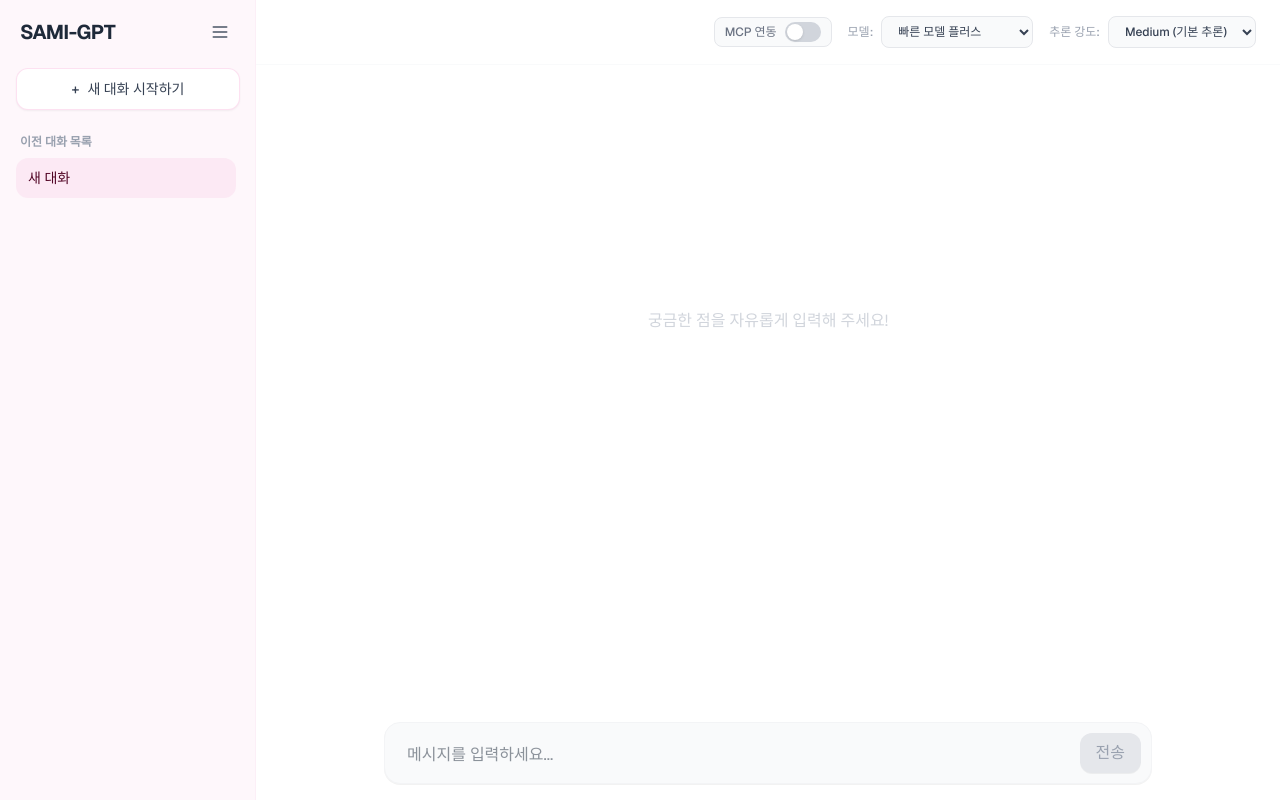
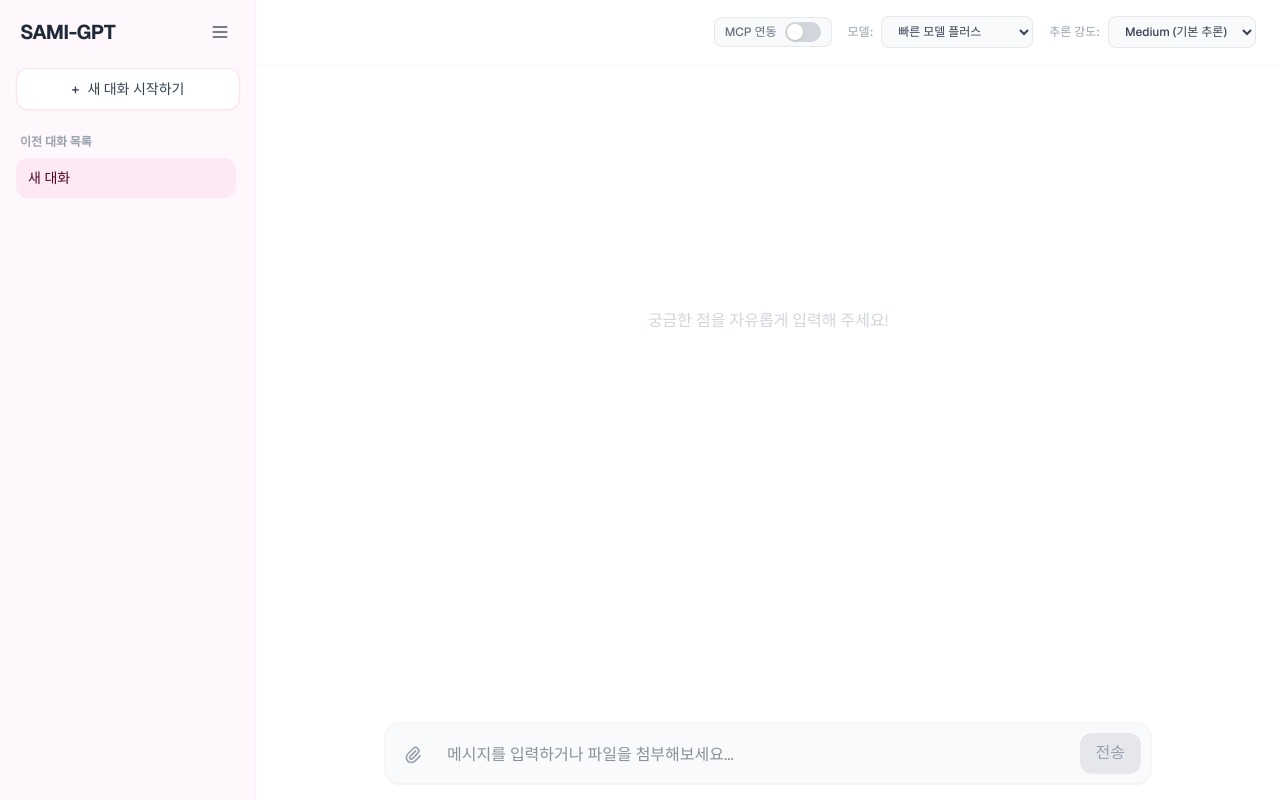
Before and after one commit to hyoryeomii/my_chatbot_sami, a Next.js app: page / in a window 1280 px wide. Built offline with nearby package versions, Linux system fonts and the light colour scheme.

Commit message:
첨부파일 ui 추가

```diff
--- a/app/page.tsx
+++ b/app/page.tsx
@@ -22,9 +22,13 @@ export default function Home() {
   const [input, setInput] = useState('');
   const [reasoningEffort, setReasoningEffort] = useState('medium');
   const [selectedModel, setSelectedModel] = useState('빠른 모델 플러스');
-  const [useMcp, setUseMcp] = useState(false); // 🔌 MCP 연결 토글 상태 (기본값: false)
+  const [useMcp, setUseMcp] = useState(false);
   const [loading, setLoading] = useState(false);
   const [isSidebarOpen, setIsSidebarOpen] = useState(true);
+
+  // 📁 파일 첨부 관련 상태 추가
+  const [selectedFile, setSelectedFile] = useState<{ name: string; content: string } | null>(null);
+  const fileInputRef = useRef<HTMLInputElement>(null);
 
   // 모달 팝업용 상태
   const [activeModalReasoning, setActiveModalReasoning] = useState<string | null>(null);
@@ -69,7 +73,22 @@ export default function Home() {
     );
   };
 
-  // 💬 말풍선 이모지 제거된 제목 설정
+  // 파일 선택 처리 함수
+  const handleFileChange = (e: React.ChangeEvent<HTMLInputElement>) => {
+    const file = e.target.files?.[0];
+    if (!file) return;
+
+    const reader = new FileReader();
+    reader.onload = (event) => {
+      const text = event.target?.result as string;
+      setSelectedFile({
+        name: file.name,
+        content: text,
+      });
+    };
+    reader.readAsText(file);
+  };
+
   const fetchLLMTitle = async (sessionId: string, userPrompt: string) => {
     try {
       const res = await fetch('/api/title', {
@@ -78,10 +97,7 @@ export default function Home() {
         body: JSON.stringify({ message: userPrompt }),
       });
 
-      if (!res.ok) {
-        console.warn('제목 생성 응답 실패:', res.status);
-        return;
-      }
+      if (!res.ok) return;
 
       const data = await res.json();
       if (data.title) {
@@ -114,7 +130,6 @@ export default function Home() {
     setCurrentSessionId(newId);
   };
 
-  // 실시간 추론 텍스트 중 가장 최근 1줄 추출
   const getLatestReasoningStep = (fullReasoning: string = '') => {
     if (!fullReasoning.trim()) return '생각을 정리하고 있습니다...';
 
@@ -129,22 +144,32 @@ export default function Home() {
   };
 
   const sendMessage = async () => {
-    if (!input.trim() || loading) return;
+    if ((!input.trim() && !selectedFile) || loading) return;
 
-    const userMsg: Message = { role: 'user', content: input };
+    // 파일이 첨부되어 있으면 프롬프트 내용 뒤에 붙여줍니다.
+    let fullPrompt = input;
+    let displayContent = input;
+
+    if (selectedFile) {
+      fullPrompt = `${input}\n\n[첨부 파일: ${selectedFile.name}]\n\`\`\`\n${selectedFile.content}\n\`\`\``;
+      displayContent = input ? `${input}\n\n📎 첨부파일: ${selectedFile.name}` : `📎 첨부파일: ${selectedFile.name}`;
+    }
+
+    const userMsg: Message = { role: 'user', content: displayContent };
     const newMessages = [...messages, userMsg];
 
     updateCurrentSessionMessages(newMessages);
 
-    const currentInput = input;
     const isFirstMessage = messages.length === 0;
     const targetSessionId = currentSessionId;
 
     setInput('');
+    setSelectedFile(null); // 전송 후 파일 초기화
+    if (fileInputRef.current) fileInputRef.current.value = '';
     setLoading(true);
 
     if (isFirstMessage) {
-      fetchLLMTitle(targetSessionId, currentInput);
+      fetchLLMTitle(targetSessionId, displayContent);
     }
 
     const assistantIndex = newMessages.length;
@@ -162,10 +187,10 @@ export default function Home() {
         method: 'POST',
         headers: { 'Content-Type': 'application/json' },
         body: JSON.stringify({
-          message: currentInput,
+          message: fullPrompt,
           reasoningEffort,
           model: selectedModel,
-          useMcp, // 🔌 MCP 토글 옵션 전달!
+          useMcp,
         }),
       });
 
@@ -348,7 +373,6 @@ export default function Home() {
           </div>
 
           <div className="flex items-center gap-4">
-            {/* 🔌 MCP 연동 On/Off 토글 버튼 */}
             <div className="flex items-center gap-2 bg-gray-50 border border-gray-200 rounded-lg px-2.5 py-1">
               <span className="text-xs font-medium text-gray-500">MCP 연동</span>
               <button
@@ -417,8 +441,6 @@ export default function Home() {
                     </div>
                   ) : (
                     <div className="flex flex-col items-start pr-4 py-1 w-full gap-3 min-w-0 overflow-hidden">
-
-                      {/* 🤖 생각이 들어갈 카드 */}
                       {(m.reasoning || isGenerating) && (
                         <div className="flex items-start gap-2.5 w-full max-w-full min-w-0">
                           <div className="w-7 h-7 rounded-full bg-purple-100 border border-purple-200 flex items-center justify-center text-purple-600 text-xs shrink-0 mt-0.5">
@@ -448,7 +470,6 @@ export default function Home() {
                         </div>
                       )}
 
-                      {/* 마크다운 답변 본문 */}
                       {m.content && (
                         <div className="text-gray-800 text-base leading-relaxed w-full prose prose-base max-w-none pl-9 min-w-0 overflow-hidden">
                           <ReactMarkdown
@@ -485,9 +506,53 @@ export default function Home() {
           </div>
         </div>
 
-        {/* 하단 입력창 */}
+        {/* 📎 하단 입력창 + 파일 선택 영역 */}
         <div className="p-4 bg-white shrink-0">
-          <div className="max-w-3xl mx-auto flex items-end gap-2 bg-gray-50 rounded-2xl p-2.5 border border-gray-100 focus-within:border-pink-200 focus-within:ring-2 focus-within:ring-pink-50 transition shadow-2xs">
+          <div className="max-w-3xl mx-auto flex flex-col bg-gray-50 rounded-2xl p-2.5 border border-gray-100 focus-within:border-pink-200 focus-within:ring-2 focus-within:ring-pink-50 transition shadow-2xs">
+
+            {/* 선택된 파일 미니 뱃지 표시 */}
+            {selectedFile && (
+              <div className="flex items-center gap-2 mb-2 px-3 py-1 bg-pink-100/70 border border-pink-200 text-pink-900 rounded-lg text-xs w-fit">
+                <span>📎 {selectedFile.name}</span>
+                <button
+                  type="button"
+                  onClick={() => {
+                    setSelectedFile(null);
+                    if (fileInputRef.current) fileInputRef.current.value = '';
+                  }}
+                  className="hover:text-pink-600 font-bold ml-1"
+                >
+                  ✕
+                </button>
+              </div>
+            )}
+
+            <div className="flex items-end gap-2">
+              {/* 숨김 처리된 파일 input */}
+              <input
+                type="file"
+                ref={fileInputRef}
+                onChange={handleFileChange}
+                className="hidden"
+              />
+
+              {/* 클립(📎) 파일 선택 버튼 */}
+              <button
+                type="button"
+                onClick={() => fileInputRef.current?.click()}
+                className="p-2 text-gray-400 hover:text-pink-500 hover:bg-pink-50 rounded-xl transition shrink-0"
+                title="파일 첨부하기"
+              >
+                <svg className="w-5 h-5" fill="none" stroke="currentColor" viewBox="0 0 24 24">
+                  <path
+                    strokeLinecap="round"
+                    strokeLinejoin="round"
+                    strokeWidth={2}
+                    d="M15.172 7l-6.586 6.586a2 2 0 102.828 2.828l6.414-6.586a4 4 0 00-5.656-5.656l-6.415 6.585a6 6 0 108.486 8.486L20.5 13"
+                  />
+                </svg>
+              </button>
+
               <textarea
                 rows={1}
                 value={input}
@@ -495,29 +560,29 @@ export default function Home() {
                 onChange={(e) => setInput(e.target.value)}
                 onKeyDown={(e) => {
                   if (e.nativeEvent.isComposing) return;
-                if (e.key === 'Enter' && e.shiftKey) {
-                  return;
-                }
+                  if (e.key === 'Enter' && e.shiftKey) return;
                   if (e.key === 'Enter' && !e.shiftKey) {
                     e.preventDefault();
                     sendMessage();
                   }
                 }}
-              className="flex-1 bg-transparent px-3 py-1.5 text-base text-gray-800 focus:outline-none disabled:opacity-50 resize-none max-h-32 overflow-y-auto"
-              placeholder="메시지를 입력하세요..."
+                className="flex-1 bg-transparent px-2 py-1.5 text-base text-gray-800 focus:outline-none disabled:opacity-50 resize-none max-h-32 overflow-y-auto"
+                placeholder="메시지를 입력하거나 파일을 첨부해보세요..."
               />
+
               <button
                 onClick={sendMessage}
-              disabled={loading || !input.trim()}
+                disabled={loading || (!input.trim() && !selectedFile)}
                 className="bg-pink-400 hover:bg-pink-500 disabled:bg-gray-200 disabled:text-gray-400 text-white text-base font-medium px-4 py-2 rounded-xl transition shadow-2xs shrink-0"
               >
                 전송
               </button>
             </div>
           </div>
+        </div>
       </main>
 
-      {/* 🌸 전체 '생각 보기' 모달 팝업 창 */}
+      {/* 🌸 모달 팝업 창 */}
       {activeModalReasoning && (
         <div className="fixed inset-0 z-50 bg-black/40 backdrop-blur-xs flex items-center justify-center p-4">
           <div className="bg-white w-full max-w-2xl rounded-2xl shadow-2xl border border-gray-100 overflow-hidden flex flex-col max-h-[80vh]">
```
Lines whose indentation alone changed are shown as unchanged.
